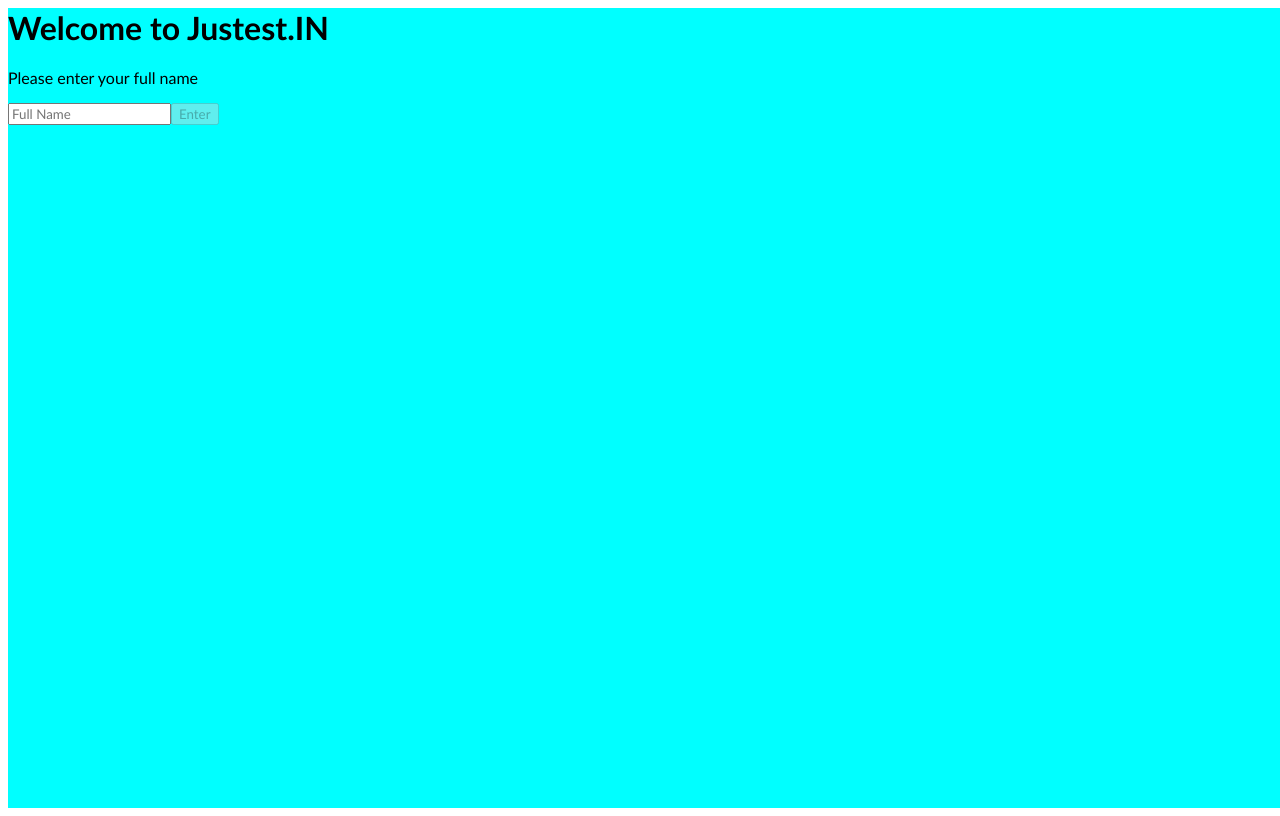
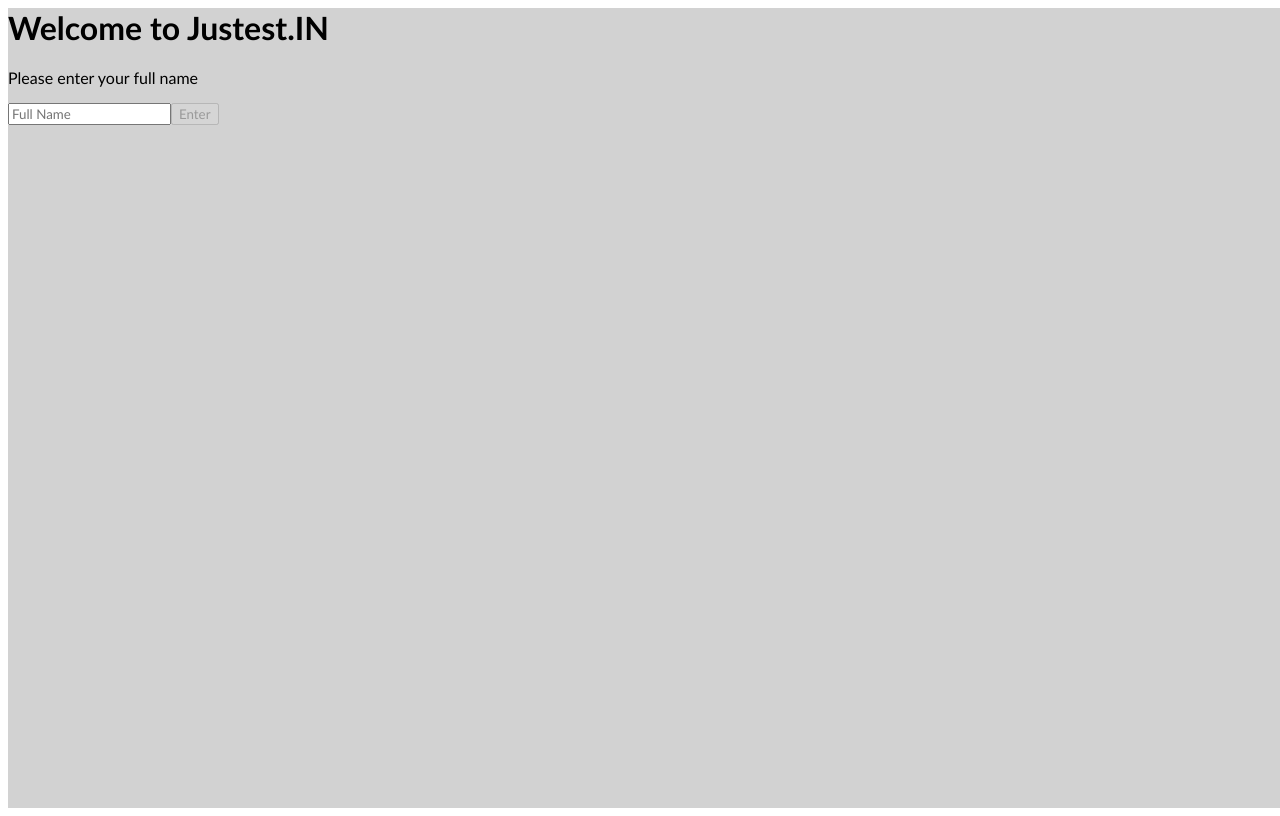
Before and after one commit to Justinsamuel7/React-Quiz-Website, a React (Create React App) app: page / in a window 1280 px wide. Built offline with nearby package versions, Linux system fonts and the light colour scheme.

Commit message:
1 file modified

```diff
--- a/src/WelcomePage.css
+++ b/src/WelcomePage.css
@@ -1,5 +1,5 @@
 .welcomepagecontentContainer{
   width:100vw;
   height:100vh;
-  background-color: aqua;
+  background-color: rgba(204, 204, 204, 0.884);
 }
```
